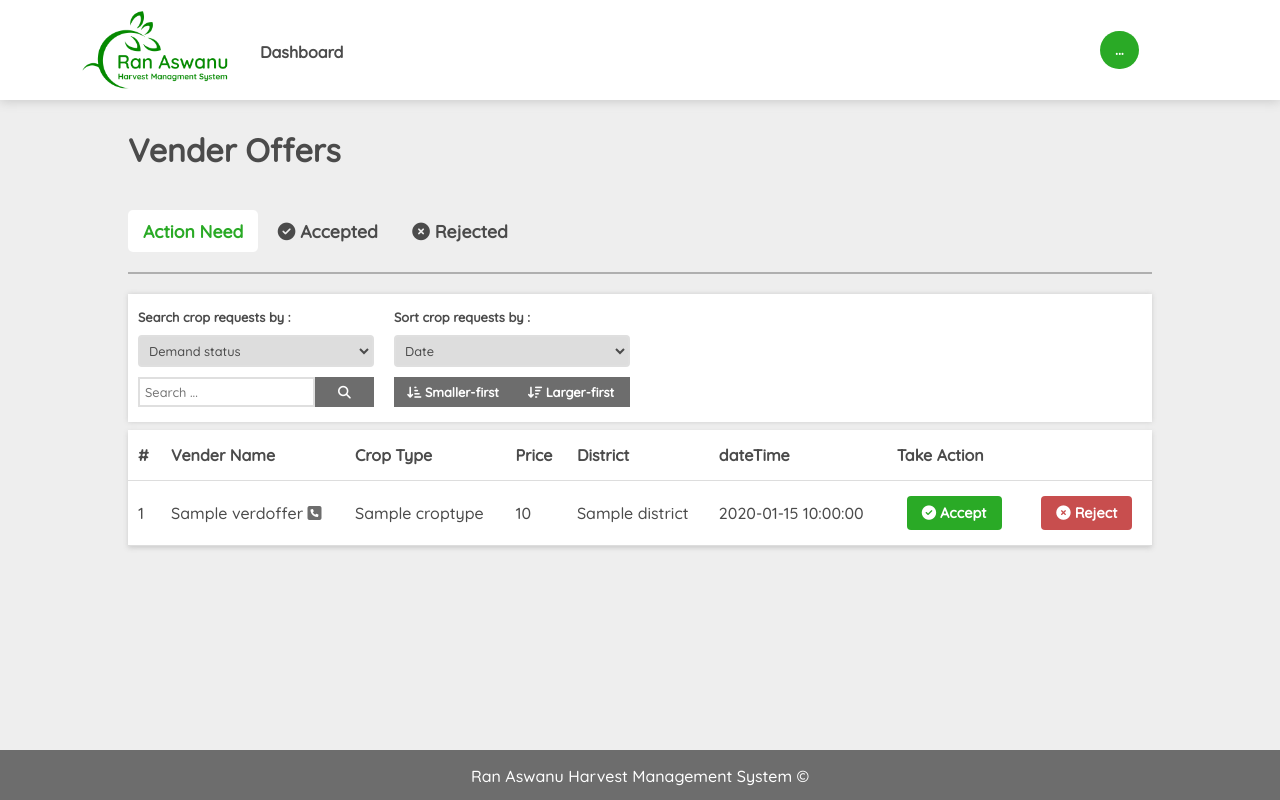
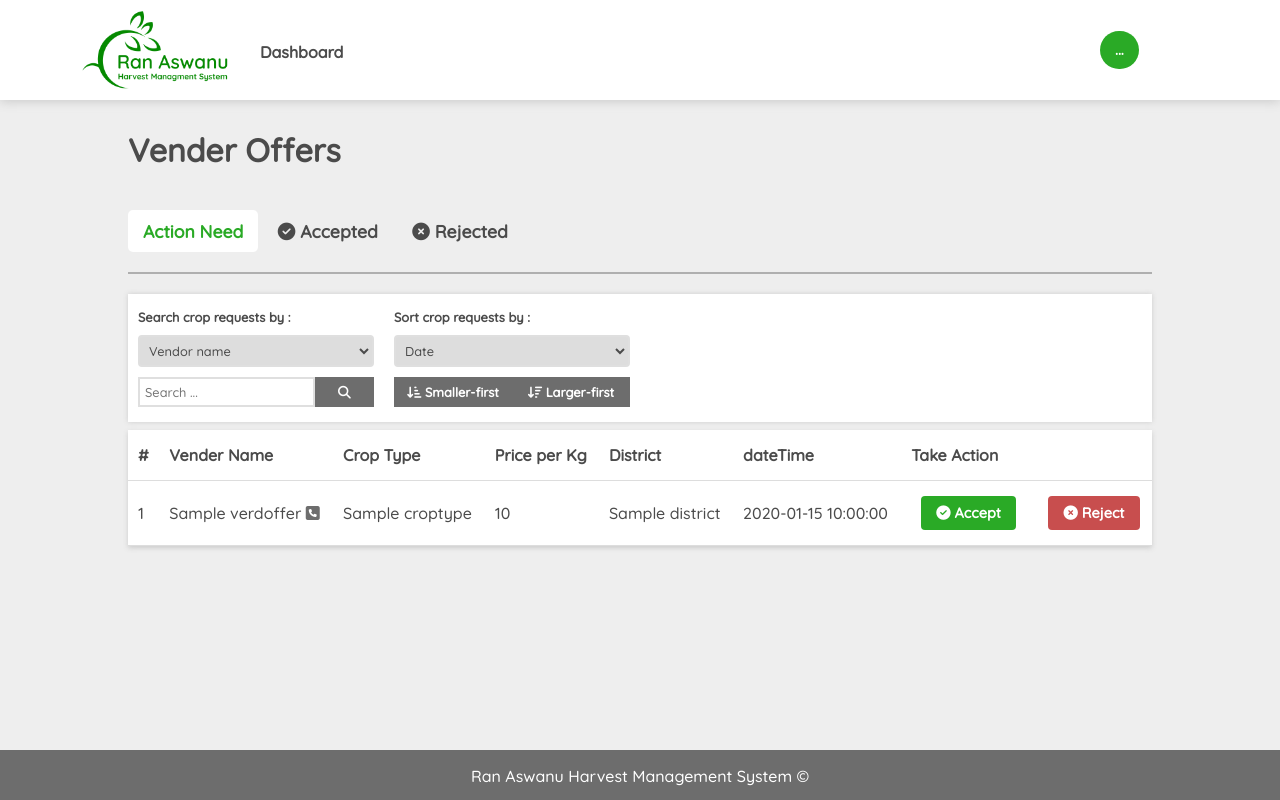
Before and after one commit to ucsc-2nd-year-group-22/RanAswanu, a PHP site: the page made by views/farmer/vendOffers.php in a window 1280 px wide. Run offline with PHP 8.4, Linux system fonts and the light colour scheme; the template is opened without the code that fills it: most values are stand-ins (such as "Sample title", 1, 10 or a date in 2020); data that the repository does not hold is empty; some libraries are stand-ins or nearby versions.

Commit message:
corrected some errors

```diff
--- a/controllers/farmer.php
+++ b/controllers/farmer.php
@@ -154,8 +154,8 @@ class Farmer extends Controller {
             'vendername' => "Nimal Siripala",
             'croptype' => "Potatoe-CG1",
           //  'weight' => "7 weeks",
-            'price' => "Udawalawe-north",
-            'district' => "1.2 MT",
+            'price' => "34",
+            'district' => "Colombo",
             'dateTime' => "10-05-2020 | 10.00 AM",
 
         ],
--- a/views/farmer/vendOffers.php
+++ b/views/farmer/vendOffers.php
@@ -14,9 +14,9 @@
         <form class="search-bar">
             <label>Search crop requests by : </label>
             <select placeholder="Search ...">
-                    <option>Demand status</option>
-                    <option>Farmer name</option>
-                    <option>Crop</option>
+                    <option>Vendor name</option>
+                    <option>Crop Type</option>
+                    <option>District</option>
                 </select>
             <input type="text" placeholder="Search ...">
             <button type="submit"><i class="fas fa-search"></i></button>
@@ -28,10 +28,9 @@
             <label>Sort crop requests by : </label>
             <select placeholder="other">
                     <option>Date</option>
-                    <option>Price</option>
-                    <option>Vendor Name</option>
-                    <option>Crop</option>
-                <option>111</option>
+                    <option>Vendor name</option>
+                    <option>Crop Type</option>
+                    <option>District</option>
             </select>
             <button type="submit" class="half"><i class="fas fa-sort-amount-down-alt"></i> Smaller-first </button>
             <button type="submit" class="half"><i class="fas fa-sort-amount-down"></i> Larger-first</button>
@@ -56,7 +55,7 @@
                 <th>#</th>
                 <th>Vender Name</th>
                 <th>Crop Type</th>
-                <th>Price</th>
+                <th>Price per Kg</th>
                 <th>District</th>
                 <th>dateTime</th>
                 <th>Take Action</th>
```
